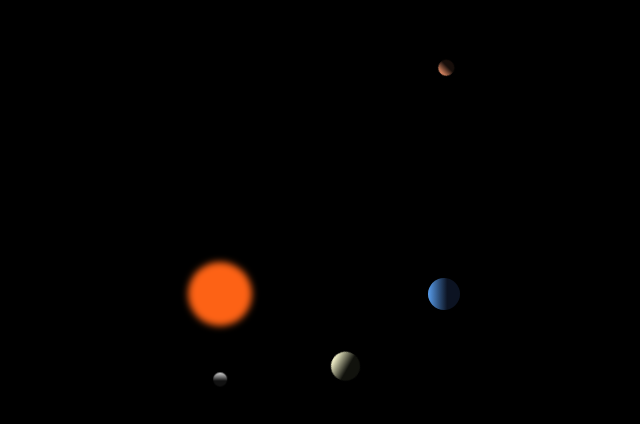
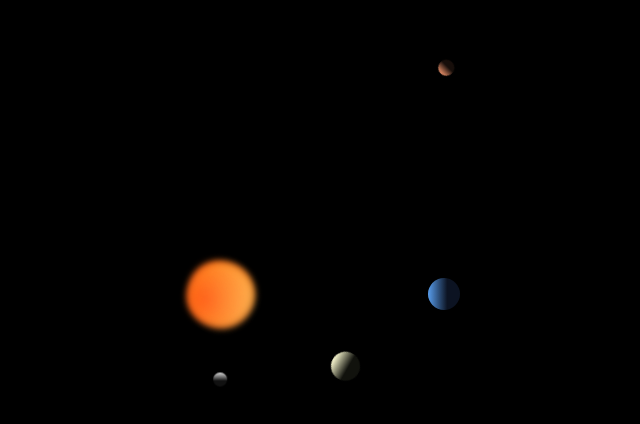
Before and after one commit to russellpropert/css-orbits, a website: page orbits.html in a window 1280 px wide. Shown: the part 106-530 px from the top of the page, without its empty margins (420-1060 px from the left). Drawn offline with Linux system fonts and the light colour scheme.

Commit message:
Adding layers to sun.

```diff
--- a/orbits.css
+++ b/orbits.css
@@ -17,13 +17,61 @@ body {
   --sun-diameter: 5vmax;
 }
 
-.sun {
+.sun-l1 {
   position: absolute;
   width: var(--sun-diameter);
   height: var(--sun-diameter);
   background-color: rgb(253, 98, 21);
-  border-radius: 50%;
+  border-radius: 46% 47% 48% 49%;
   filter: blur(calc(var(--sun-diameter) / 18));
+  animation: sun-l1-rotation 3s linear infinite;
+}
+
+@keyframes sun-l1-rotation {
+  0% {
+    transform: rotate(45deg);
+  }
+  100% {
+    transform: rotate(405deg);
+  }
+}
+
+.sun-l2 {
+  position: absolute;
+  width: var(--sun-diameter);
+  height: var(--sun-diameter);
+  background-image: radial-gradient(circle at 20px 20px, rgba(255, 68, 0, 0.766), rgba(255, 181, 34, 0.658));
+  border-radius: 46% 47% 48% 49%;
+  filter: blur(calc(var(--sun-diameter) / 18));
+  animation: sun-l2-rotation 30s linear infinite;
+}
+
+@keyframes sun-l2-rotation {
+  0% {
+    transform: rotate(0deg) translate(0, 2px);
+  }
+  100% {
+    transform: rotate(-360deg) translate(0, 2px);
+  }
+}
+
+.sun-l3 {
+  position: absolute;
+  width: var(--sun-diameter);
+  height: var(--sun-diameter);
+  background-image: radial-gradient(circle at -20px -20px, rgba(255, 223, 142, 0.672), rgba(255, 226, 146, 0));
+  border-radius: 48% 47% 45% 49%;
+  filter: blur(calc(var(--sun-diameter) / 18));
+  animation: sun-l3-rotation 15s linear infinite;
+}
+
+@keyframes sun-l3-rotation {
+  0% {
+    transform: rotate(22deg) translate(0, -2px);
+  }
+  100% {
+    transform: rotate(382deg) translate(0, -2px);
+  }
 }
 
 .mercury {
--- a/orbits.html
+++ b/orbits.html
@@ -9,7 +9,9 @@
 </head>
 <body>
   <div class="container">
-    <div class="sun"></div>
+    <div class="sun-l1"></div>
+    <div class="sun-l2"></div>
+    <div class="sun-l3"></div>
     <div class="mercury"></div>
     <div class="venus"></div>
     <div class="earth"></div>
```
